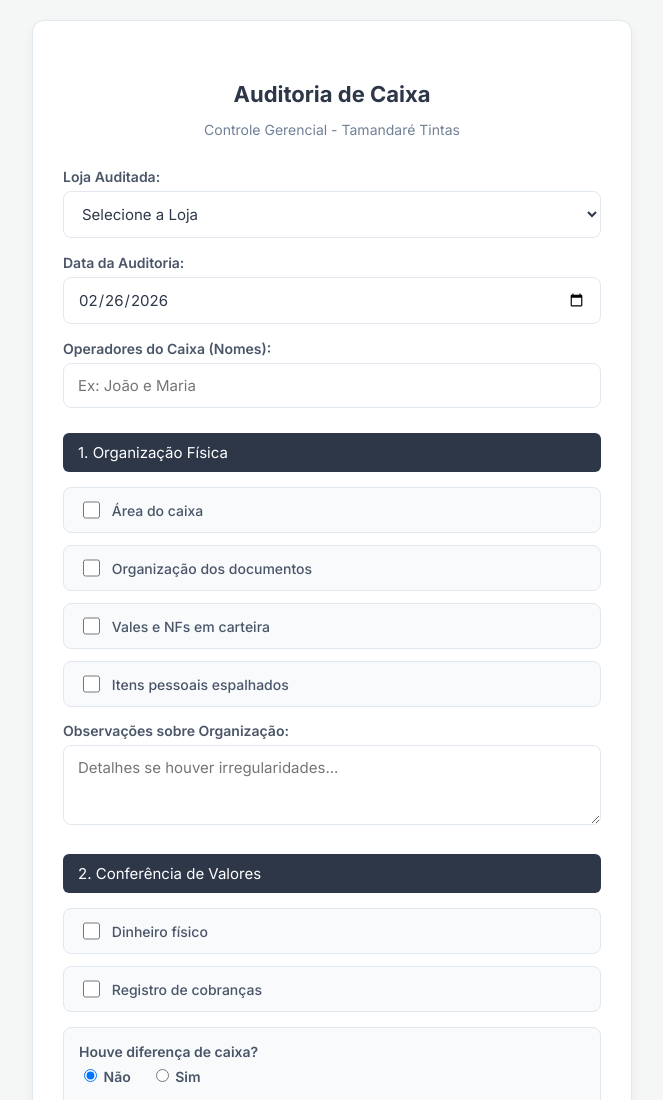
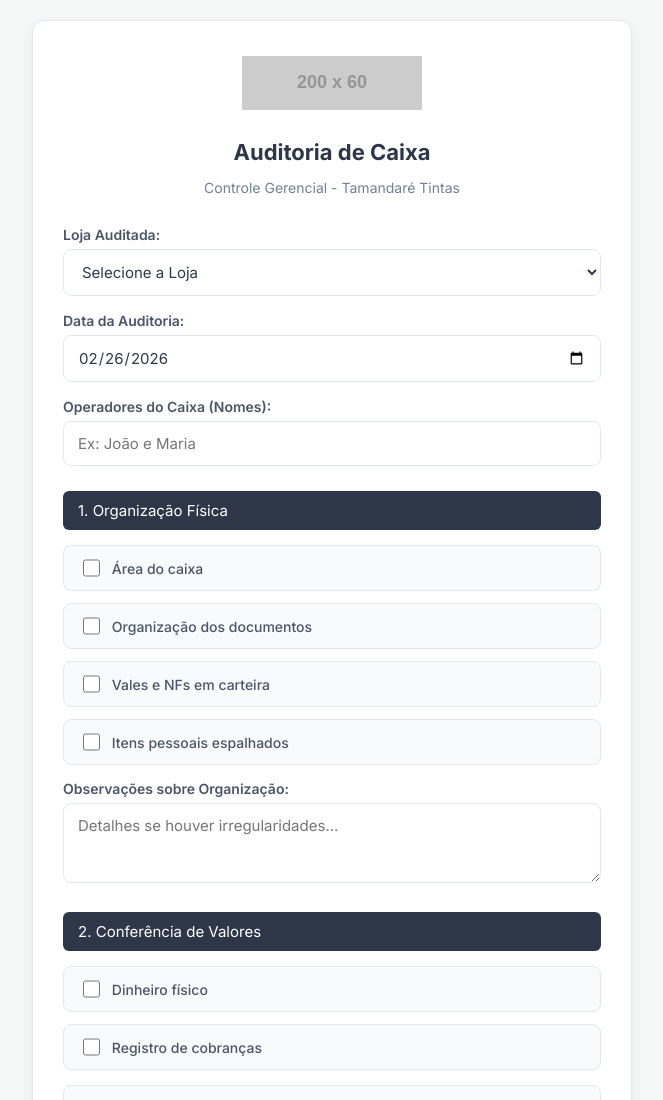
Before and after one commit to tamandarett/auditoria-caixa, a plain HTML site: page index.html in a window 1280 px wide. Shown: the top 1100 px of the page, without its empty margins (308-971 px from the left). Drawn offline with Linux system fonts and the light colour scheme; placeholder pictures from the web are drawn by us.

Commit message:
Update index.html

```diff
--- a/index.html
+++ b/index.html
@@ -7,9 +7,9 @@
 
     <link rel="manifest" href="./manifest.json">
     <meta name="theme-color" content="#D32F2F">
-    <link rel="apple-touch-icon" href="icon-192.png">
+    <link rel="apple-touch-icon" href="favicon.png">
+    <link rel="shortcut icon" type="image/png" href="favicon.png">
 
-    <link rel="shortcut icon" type="image/png" href="favicon.png">
     <link rel="preconnect" href="https://fonts.googleapis.com">
     <link rel="preconnect" href="https://fonts.gstatic.com" crossorigin>
     <link href="https://fonts.googleapis.com/css2?family=Inter:wght@400;500;600;700&display=swap" rel="stylesheet">
@@ -192,7 +192,7 @@
 <body>
     <div class="container">
         <div class="logo-container">
-            <img src="logo.png" alt="Tamandaré Tintas" onerror="this.style.display='none'">
+            <img src="logo.png" alt="Tamandaré Tintas" onerror="this.src='https://via.placeholder.com/200x60?text=Auditoria+Tamandare'">
         </div>
 
         <h1>Auditoria de Caixa</h1>
@@ -233,19 +233,16 @@
             </div>
 
             <div class="section-title">1. Organização Física</div>
-
             <div class="check-group"><input type="checkbox" id="org1"><label for="org1">Área do caixa</label></div>
             <div class="check-group"><input type="checkbox" id="org2"><label for="org2">Organização dos documentos</label></div>
             <div class="check-group"><input type="checkbox" id="org3"><label for="org3">Vales e NFs em carteira</label></div>
             <div class="check-group"><input type="checkbox" id="org4"><label for="org4">Itens pessoais espalhados</label></div>
-
             <div class="form-group" style="margin-top: 15px;">
                 <label>Observações sobre Organização:</label>
                 <textarea id="obs-org" placeholder="Detalhes se houver irregularidades..."></textarea>
             </div>
 
             <div class="section-title">2. Conferência de Valores</div>
-
             <div class="check-group"><input type="checkbox" id="val1"><label for="val1">Dinheiro físico</label></div>
             <div class="check-group"><input type="checkbox" id="val2"><label for="val2">Registro de cobranças</label></div>
 
@@ -268,7 +265,6 @@
             </div>
 
             <div class="section-title">3. Documentação (Amostragem: 10 unidades)</div>
-
             <div class="check-group"><input type="checkbox" id="doc1"><label for="doc1">Fichas / Vales</label></div>
             <div class="check-group"><input type="checkbox" id="doc2"><label for="doc2">NFs em carteira</label></div>
             <div class="check-group"><input type="checkbox" id="doc3"><label for="doc3">NFs FT</label></div>
@@ -280,7 +276,6 @@
             </div>
 
             <div class="section-title">4. Conclusão da Auditoria</div>
-
             <div class="form-group">
                 <label>Classificação Geral da Loja:</label>
                 <select id="classificacao" required>
```
